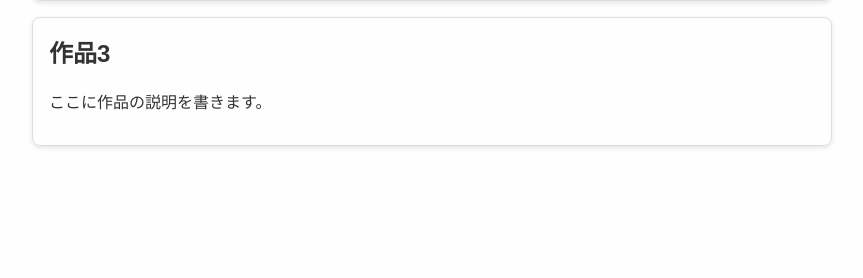
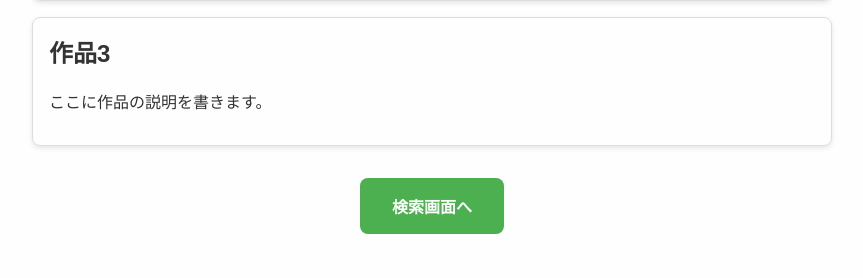
Before and after one commit to Sayaka-Higasa/Kotoba-Trace, a Django app: page / in a window 1280 px wide. Shown: the part 426-704 px from the top of the page, without its empty margins (208-1071 px from the left). Run offline with Django 5.2, Linux system fonts and the light colour scheme.

Commit message:
ポートフォリオhtmlを追加

```diff
--- a/portfolio/templates/portfolio/portfolio.html
+++ b/portfolio/templates/portfolio/portfolio.html
@@ -51,6 +51,15 @@
             <h2>作品3</h2>
             <p>ここに作品の説明を書きます。</p>
         </div>
-    </main>
+
+          <!-- ここから検索画面ボタン -->
+    <div style="text-align:center; margin-top:2rem;">
+        <a href="{% url 'search:index' %}"
+           style="display:inline-block; padding:1rem 2rem; background-color:#4CAF50; color:white; border-radius:8px; text-decoration:none; font-weight:bold;">
+           検索画面へ
+        </a>
+    </div>
+</main>
+
 </body>
 </html>
```
